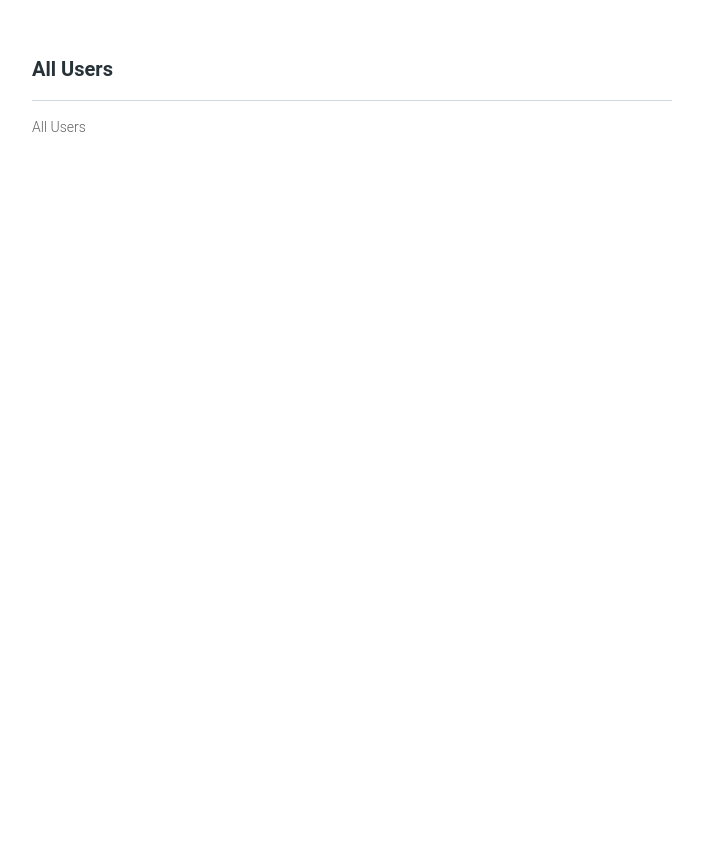
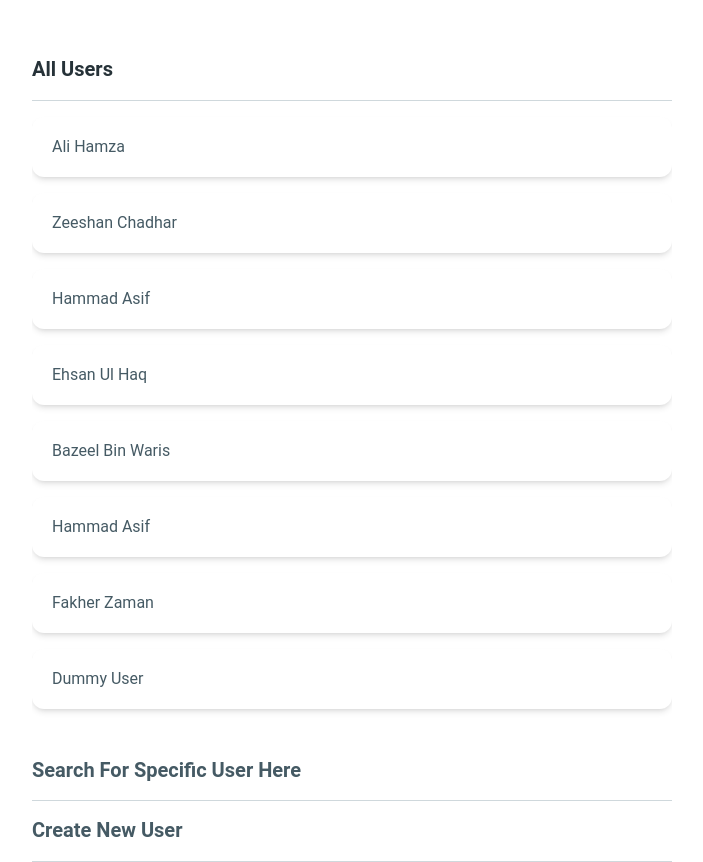
Before and after one commit to Fakher-Zaman/Software-Engineer-Intern, a Next.js app in the folder 8-NextJs/next-course/: page /users in a window 1280 px wide. Shown: the whole page, without its empty margins (288-991 px from the left). Before the commit the page ends 800 px from the top, so only its background shows below. Built offline with nearby package versions, Linux system fonts and the light colour scheme.

Commit message:
Day 45 Code (Next.js: Fake Users Managment Project ( Frontend )) Part-2

```diff
--- a/8-NextJs/next-course/app/api/users/[id]/route.js
+++ b/8-NextJs/next-course/app/api/users/[id]/route.js
@@ -6,7 +6,7 @@ import fs from 'fs';
 export async function GET(_, res) {
     const { id } = await res.params;
     const user = users.filter((u) => u.id === id);
-    return NextResponse.json({ user });
+    return NextResponse.json({ user, ok: true });
 }
 
 // 3. Login
--- a/8-NextJs/next-course/app/utils/db.js
+++ b/8-NextJs/next-course/app/utils/db.js
@@ -3,35 +3,35 @@ export const users = [
         "id": "2",
         "name": "Ali Hamza",
         "age": 21,
-        "email": "alihamza@gmail.comm",
+        "email": "alihamza@gmail.com",
         "password": "Qwerty1234"
     },
     {
         "id": "3",
         "name": "Zeeshan Chadhar",
         "age": 24,
-        "email": "zeeshanchadhar@gmail.comm",
+        "email": "zeeshanchadhar@gmail.com",
         "password": "Qwerty12345"
     },
     {
         "id": "4",
         "name": "Hammad Asif",
         "age": 23,
-        "email": "hammadasif@gmail.comm",
+        "email": "hammadasif@gmail.com",
         "password": "Qwerty123456"
     },
     {
         "id": "5",
         "name": "Ehsan Ul Haq",
         "age": 24,
-        "email": "ehsanulhaq@gmail.comm",
+        "email": "ehsanulhaq@gmail.com",
         "password": "Qwerty1234567"
     },
     {
         "id": "6",
         "name": "Bazeel Bin Waris",
         "age": 23,
-        "email": "bazeel.bin@gmail.comm",
+        "email": "bazeel.bin@gmail.com",
         "password": "Qwerty12345678"
     },
     {
@@ -39,5 +39,17 @@ export const users = [
         "name": "Hammad Asif",
         "email": "hammadasid@gmail.com",
         "password": "Qwerty123"
+    },
+    {
+        "id": "1",
+        "name": "Fakher Zaman",
+        "email": "fakherzamanofficial@gmail.com",
+        "password": "HeroPass123"
+    },
+    {
+        "id": "7",
+        "name": "Dummy User",
+        "email": "dummyuser@gmail.com",
+        "password": "dm.me123"
     }
 ];
--- /dev/null
+++ b/8-NextJs/next-course/components/AllUsers.jsx
@@ -0,0 +1,35 @@
+import { List, ListItem, Card } from '@material-tailwind/react'
+import { useState, useEffect } from 'react'
+
+const AllUsers = () => {
+    // Corrected useState usage
+    const [users, setUsers] = useState([]);
+
+    useEffect(() => {
+        const fetchAllUsers = async () => {
+            try {
+                const response = await fetch('/api/users');
+                const usersInfo = await response.json();
+                console.log(usersInfo);
+                setUsers(usersInfo.data);
+            } catch (error) {
+                console.error('Error fetching users:', error);
+            }
+        }
+        fetchAllUsers();
+    }, []);
+
+    return (
+        <div>
+            {users && users.map((user) => (
+                <Card key={user.id} className='mb-4'>
+                    <List>
+                        <ListItem>{user.name}</ListItem>
+                    </List>
+                </Card>
+            ))}
+        </div>
+    )
+}
+
+export default AllUsers
--- /dev/null
+++ b/8-NextJs/next-course/components/CreateUser.jsx
@@ -0,0 +1,85 @@
+'use client'
+
+import { Button, Input } from '@material-tailwind/react'
+import { useState } from 'react'
+
+const CreateUser = () => {
+    const [id, setId] = useState('');
+    const [name, setName] = useState('');
+    const [email, setEmail] = useState('');
+    const [password, setPassword] = useState('');
+
+    const handleSubmit = async (e) => {
+        e.preventDefault();
+
+        if (!id || !name || !email || !password) {
+            alert('Please fill in all the fields');
+            return;
+        }
+
+        try {
+            const response = await fetch('/api/users/', {
+                method: 'POST',
+                headers: {
+                    'Content-Type': 'application/json'
+                },
+                body: JSON.stringify({ id, name, email, password })
+            });
+            if (response.ok) {
+                alert('User successfully created');
+            } else {
+                alert('Something went wrong :(');
+            }
+        } catch (error) {
+            alert('Error creating user', error);
+            return;
+        }
+    }
+
+    return (
+        <div>
+            <div>
+                <form onSubmit={handleSubmit}>
+                    <Input
+                        label="ID"
+                        type="text"
+                        placeholder='ID'
+                        value={id}
+                        onChange={e => setId(e.target.value)}
+                    />
+                    <Input
+                        label="Name"
+                        type="text"
+                        placeholder='Name'
+                        value={name}
+                        onChange={e => setName(e.target.value)}
+                    />
+                    <Input
+                        label="Email"
+                        type="text"
+                        placeholder='Email'
+                        value={email}
+                        onChange={e => setEmail(e.target.value)}
+                    />
+                    <Input
+                        label="Password"
+                        type="text"
+                        placeholder='Password'
+                        value={password}
+                        onChange={e => setPassword(e.target.value)}
+                    />
+                    <Button
+                        color='blue'
+                        buttonType='hover:bg-blue-700'
+                        className='mt-4'
+                        type='submit'
+                    >
+                        Submit
+                    </Button>
+                </form>
+            </div>
+        </div>
+    )
+}
+
+export default CreateUser
--- /dev/null
+++ b/8-NextJs/next-course/components/SpecificUser.jsx
@@ -0,0 +1,59 @@
+'use client'
+import { Button, Card, Input, List, ListItem } from '@material-tailwind/react'
+import { useState } from 'react'
+
+const SpecificUser = () => {
+    const [userId, setUserId] = useState('')
+    const [userData, setUserData] = useState(null)
+
+    const fetchUserData = async () => {
+        const response = await fetch(`/api/users/${userId}`)
+
+        if (response.ok) {
+            const res = await response.json();
+            console.log(res.user); // Log the user data
+            setUserData(res.user);
+        } else {
+            console.log('Error fetching user data');
+            setUserData(null);
+        }
+    }
+
+    return (
+        <div>
+            <div className='flex'>
+                <div className='w-72'>
+                    <Input
+                        label='Enter User ID'
+                        type='text'
+                        value={userId}
+                        onChange={(e) => setUserId(e.target.value)}
+                    />
+                </div>
+                <Button
+                    className='ml-5'
+                    color='blue'
+                    buttonType='hover:bg-blue-700'
+                    onClick={fetchUserData}
+                >
+                    Fetch User
+                </Button>
+            </div>
+            {userData ? (
+                <Card className='w-96 mt-5'>
+                    <List>
+                        <ListItem>ID: {userData[0].id}</ListItem>
+                        <ListItem>Name: {userData[0].name}</ListItem>
+                        <ListItem>Age: {userData[0].age}</ListItem>
+                        <ListItem>Email: {userData[0].email}</ListItem>
+                        <ListItem>Password: {userData[0].password}</ListItem>
+                    </List>
+                </Card>
+            ) : (
+                <p className='mt-2'>Search for a specific user</p>
+            )}
+        </div>
+    )
+}
+
+export default SpecificUser
--- a/8-NextJs/next-course/components/accordianUI.jsx
+++ b/8-NextJs/next-course/components/accordianUI.jsx
@@ -1,11 +1,14 @@
 'use client'
+
 import { useState } from 'react'
-
 import {
     Accordion,
     AccordionHeader,
     AccordionBody
 } from '@material-tailwind/react'
+import AllUsers from './AllUsers';
+import SpecificUser from './SpecificUser';
+import CreateUser from './CreateUser';
 
 const AccordianUI = () => {
     const [open, setOpen] = useState(1);
@@ -19,7 +22,25 @@ const AccordianUI = () => {
                     All Users
                 </AccordionHeader>
                 <AccordionBody>
-                    All Users
+                    <AllUsers />
+                </AccordionBody>
+            </Accordion>
+
+            <Accordion open={open === 2}>
+                <AccordionHeader onClick={() => handleOpen(2)}>
+                    Search For Specific User Here
+                </AccordionHeader>
+                <AccordionBody>
+                    <SpecificUser />
+                </AccordionBody>
+            </Accordion>
+
+            <Accordion open={open === 3}>
+                <AccordionHeader onClick={() => handleOpen(3)}>
+                    Create New User
+                </AccordionHeader>
+                <AccordionBody>
+                    <CreateUser />
                 </AccordionBody>
             </Accordion>
         </section>
```
